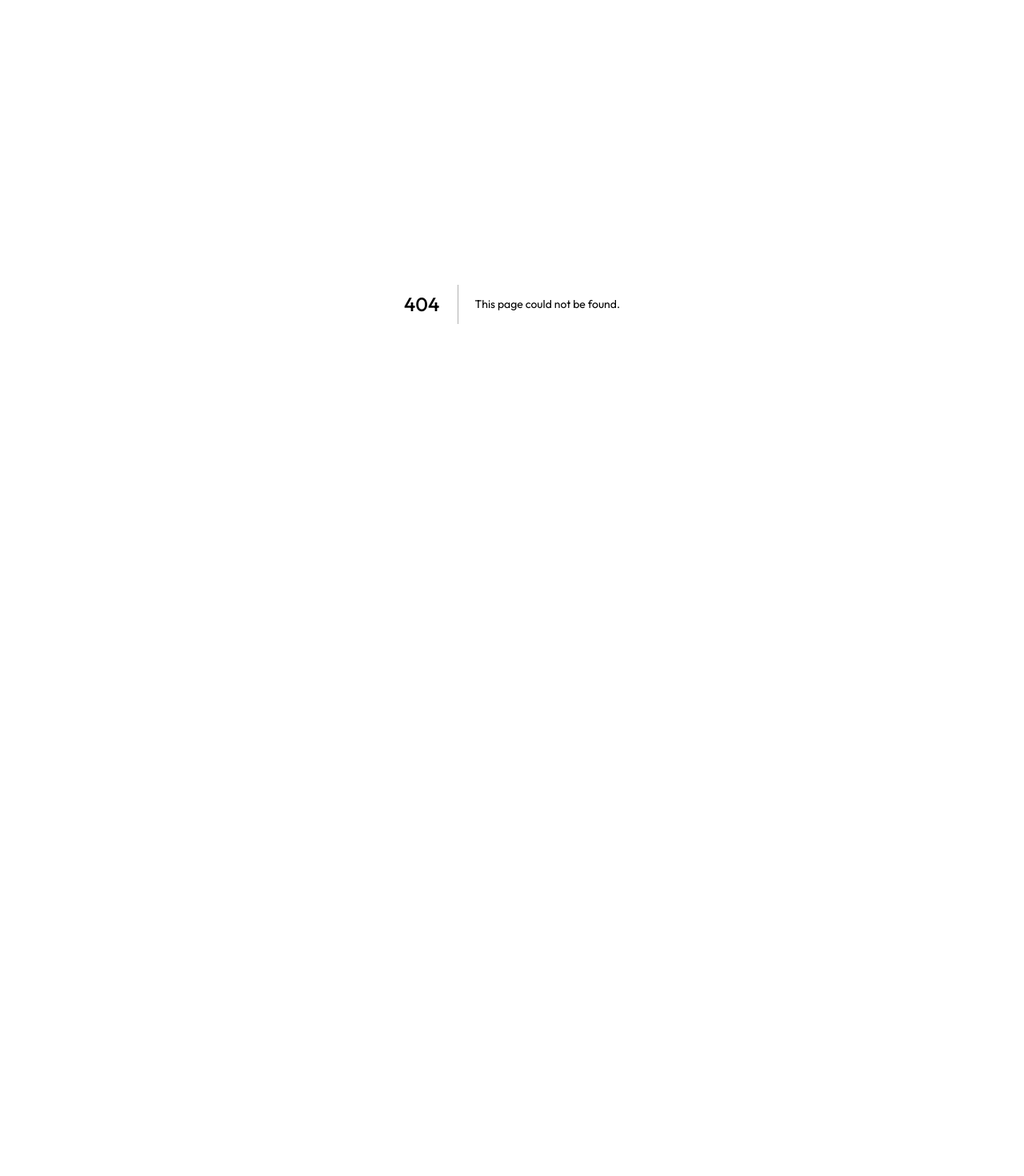
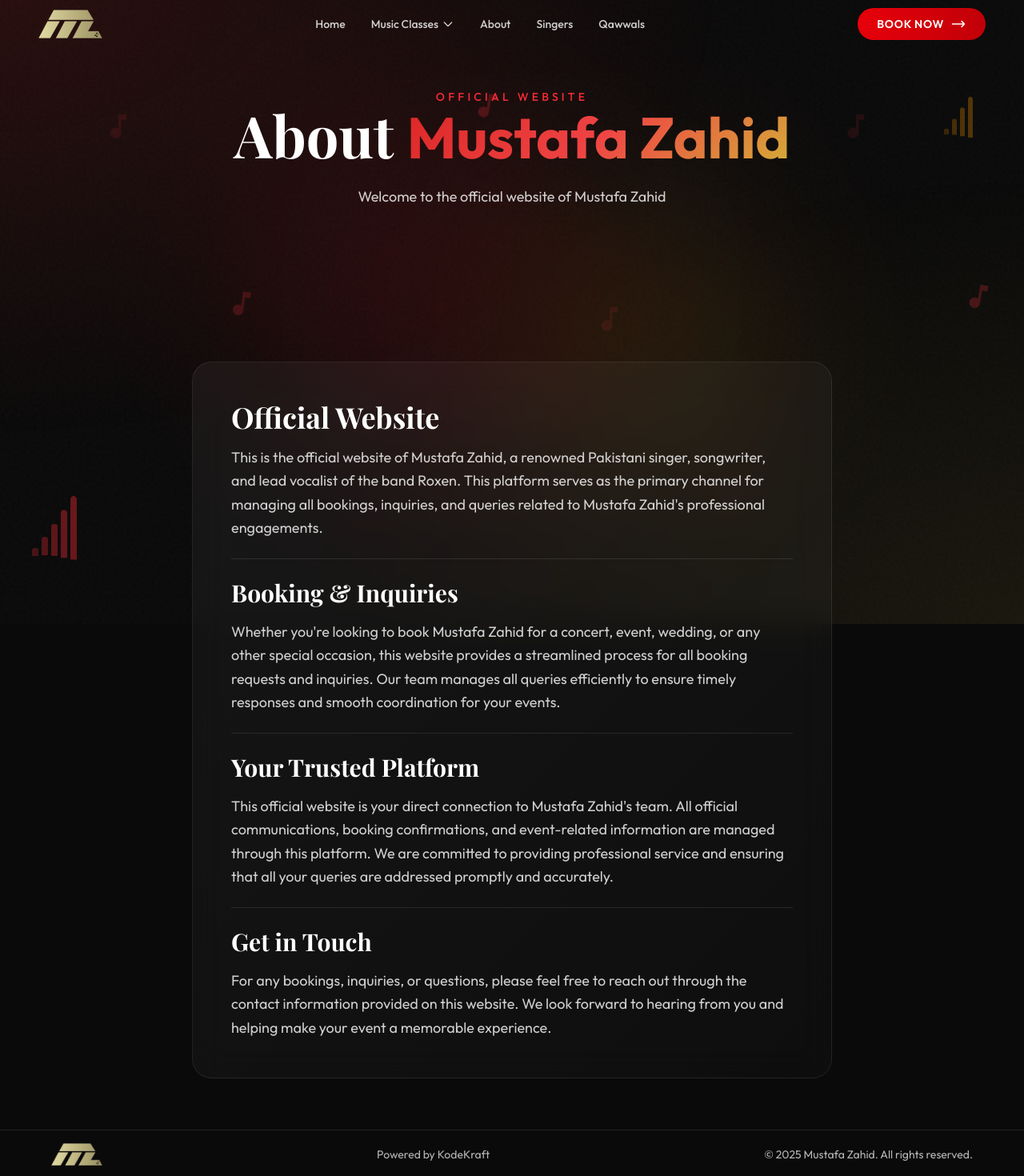
Before and after one commit to Shahzada-Shoaib/mustafa-zahid, a Next.js app: page /about in a window 1280 px wide. Before the commit this address had no page. Shown: the part 20-1490 px from the top of the page at 80% size. Before the commit the page ends 800 px from the top, so only its background shows below. Built offline with nearby package versions, Linux system fonts and the light colour scheme.

Commit message:
added about page

```diff
--- /dev/null
+++ b/app/about/page.tsx
@@ -0,0 +1,123 @@
+import type { Metadata } from "next";
+import Header from "@/components/layout/Header";
+import Footer from "@/components/layout/Footer";
+import AnimatedBackground from "@/components/shared/AnimatedBackground";
+
+export const metadata: Metadata = {
+  metadataBase: new URL("https://mustafazahid.com"),
+  title: "About | Mustafa Zahid Official Website",
+  description: "This is the official website of Mustafa Zahid. Manage bookings, inquiries, and queries for events, performances, and collaborations. Your trusted platform for connecting with Mustafa Zahid.",
+  keywords: "Mustafa Zahid official website, Mustafa Zahid booking, contact Mustafa Zahid, Mustafa Zahid inquiries, official website",
+
+  openGraph: {
+    title: "About | Mustafa Zahid Official Website",
+    description: "The official website of Mustafa Zahid. Manage bookings, inquiries, and queries for events and performances.",
+    url: "https://mustafazahid.com/about",
+    siteName: "Mustafa Zahid Official",
+    images: [
+      {
+        url: "https://mustafazahid.com/mz-logo.png",
+        width: 1200,
+        height: 630,
+        alt: "Mustafa Zahid Official Website",
+      },
+    ],
+
+    locale: "en_US",
+    type: "website",
+  },
+
+  twitter: {
+    card: "summary_large_image",
+    title: "About | Mustafa Zahid Official Website",
+    description: "The official website of Mustafa Zahid. Manage bookings, inquiries, and queries for events and performances.",
+    images: ["/mz-logo.png"],
+  },
+
+  alternates: {
+    canonical: "https://mustafazahid.com/about",
+  },
+};
+
+export default function AboutPage() {
+  return (
+    <div className="min-h-screen bg-[#0a0a0a] text-white">
+      <AnimatedBackground />
+      <Header />
+
+      {/* Hero Section */}
+      <section className="relative py-20 lg:py-32">
+        <div className="max-w-7xl mx-auto px-4 sm:px-6 lg:px-12">
+          <div className="text-center space-y-6">
+            <span className="text-red-500 uppercase tracking-[0.3em] text-sm font-medium">
+              Official Website
+            </span>
+            <h1 className="font-display text-4xl md:text-6xl lg:text-7xl font-bold">
+              About <span className="text-gradient">Mustafa Zahid</span>
+            </h1>
+            <p className="text-lg text-white/80 max-w-2xl mx-auto">
+              Welcome to the official website of Mustafa Zahid
+            </p>
+          </div>
+        </div>
+      </section>
+
+      {/* Main Content */}
+      <section className="relative py-12 lg:py-16">
+        <div className="max-w-4xl mx-auto px-4 sm:px-6 lg:px-12">
+          <div className="glass-card rounded-3xl p-8 lg:p-12 space-y-6">
+            <div className="space-y-4">
+              <h2 className="font-display text-3xl md:text-4xl font-bold text-white">
+                Official Website
+              </h2>
+              <p className="text-white/80 leading-relaxed text-lg">
+                This is the official website of Mustafa Zahid, a renowned Pakistani singer,
+                songwriter, and lead vocalist of the band Roxen. This platform serves as the
+                primary channel for managing all bookings, inquiries, and queries related to
+                Mustafa Zahid's professional engagements.
+              </p>
+            </div>
+
+            <div className="space-y-4 pt-6 border-t border-white/10">
+              <h3 className="font-display text-2xl md:text-3xl font-bold text-white">
+                Booking & Inquiries
+              </h3>
+              <p className="text-white/80 leading-relaxed text-lg">
+                Whether you're looking to book Mustafa Zahid for a concert, event, wedding,
+                or any other special occasion, this website provides a streamlined process
+                for all booking requests and inquiries. Our team manages all queries
+                efficiently to ensure timely responses and smooth coordination for your events.
+              </p>
+            </div>
+
+            <div className="space-y-4 pt-6 border-t border-white/10">
+              <h3 className="font-display text-2xl md:text-3xl font-bold text-white">
+                Your Trusted Platform
+              </h3>
+              <p className="text-white/80 leading-relaxed text-lg">
+                This official website is your direct connection to Mustafa Zahid's team.
+                All official communications, booking confirmations, and event-related
+                information are managed through this platform. We are committed to providing
+                professional service and ensuring that all your queries are addressed
+                promptly and accurately.
+              </p>
+            </div>
+
+            <div className="space-y-4 pt-6 border-t border-white/10">
+              <h3 className="font-display text-2xl md:text-3xl font-bold text-white">
+                Get in Touch
+              </h3>
+              <p className="text-white/80 leading-relaxed text-lg">
+                For any bookings, inquiries, or questions, please feel free to reach out
+                through the contact information provided on this website. We look forward
+                to hearing from you and helping make your event a memorable experience.
+              </p>
+            </div>
+          </div>
+        </div>
+      </section>
+
+      <Footer />
+    </div>
+  );
+}
--- a/app/sitemap.ts
+++ b/app/sitemap.ts
@@ -10,6 +10,13 @@
       lastModified: new Date(),
       changeFrequency: "weekly",
       priority: 1,
+    },
+    // About page
+    {
+      url: `${baseUrl}/about`,
+      lastModified: new Date(),
+      changeFrequency: "monthly",
+      priority: 0.9,
     },
     // Music Classes Pages
     {
--- a/components/layout/Header.tsx
+++ b/components/layout/Header.tsx
@@ -88,6 +88,7 @@
 
   const navLinks = [
     { href: "/", label: "Home" },
+    { href: "/about", label: "About" },
     { href: "/singers", label: "Singers" },
     { href: "/qawwals", label: "Qawwals" },
     // { href: "/blog", label: "Blog" },
```
